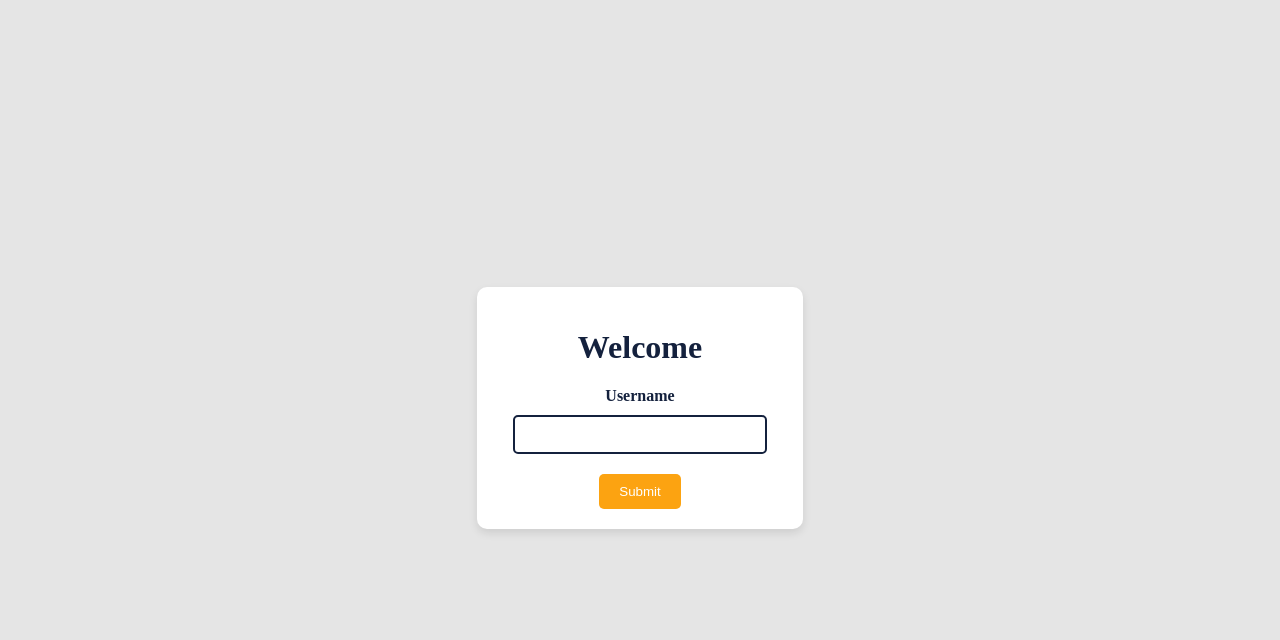
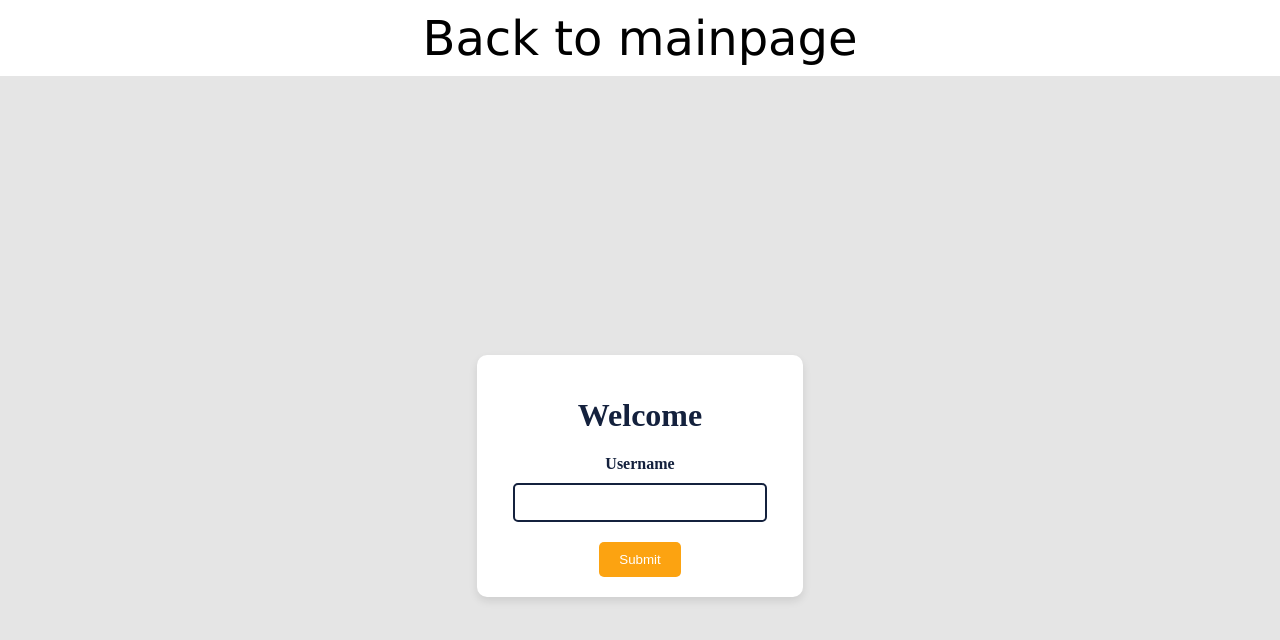
Before and after one commit to kumarkanwal/30-days-Js-challenge, a plain HTML site: page 30-days/day1/index.html in a window 1280 px wide. Drawn offline with Linux system fonts and the light colour scheme.

Commit message:
project 1

```diff
--- a/30-days/day1/index.html
+++ b/30-days/day1/index.html
@@ -5,7 +5,27 @@
     <meta name="viewport" content="width=device-width, initial-scale=1.0">
     <title>Day # 01</title>
     <style>
-        body {
+     body{
+        padding: 0;
+        margin: 0;
+
+     }
+     header nav{
+        text-align: center;
+        padding: 10px;
+        position: sticky;
+        top: 0px;
+     }
+     header nav a{
+        text-decoration: none;
+        color: #000000;
+        font-size: 3rem;
+
+        font-family: Verdana, Geneva, Tahoma, sans-serif;
+
+
+     }
+        .container {
             display: flex;
             justify-content: center;
             align-items: center;
@@ -59,12 +79,20 @@
     </style>
 </head>
 <body>
+    <header>
+
+        <nav><a href="https://kumarkanwal.github.io/30-days-Js-challenge/">Back to mainpage</a></nav>
+
+    </header>
+
+<div class="container">
     <div class="card">
         <h1 id="myH1" style="color: #14213d;">Welcome</h1> <!-- Applied the dark blue color to the heading -->
         <label for="username">Username</label>
         <input type="text" id="username">
         <button id="mySubmit">Submit</button>
     </div>
+</div>
 
     <script src="main.js"></script>
 </body>
```
Also changed, not shown: index.html (+1 -1 lines).
